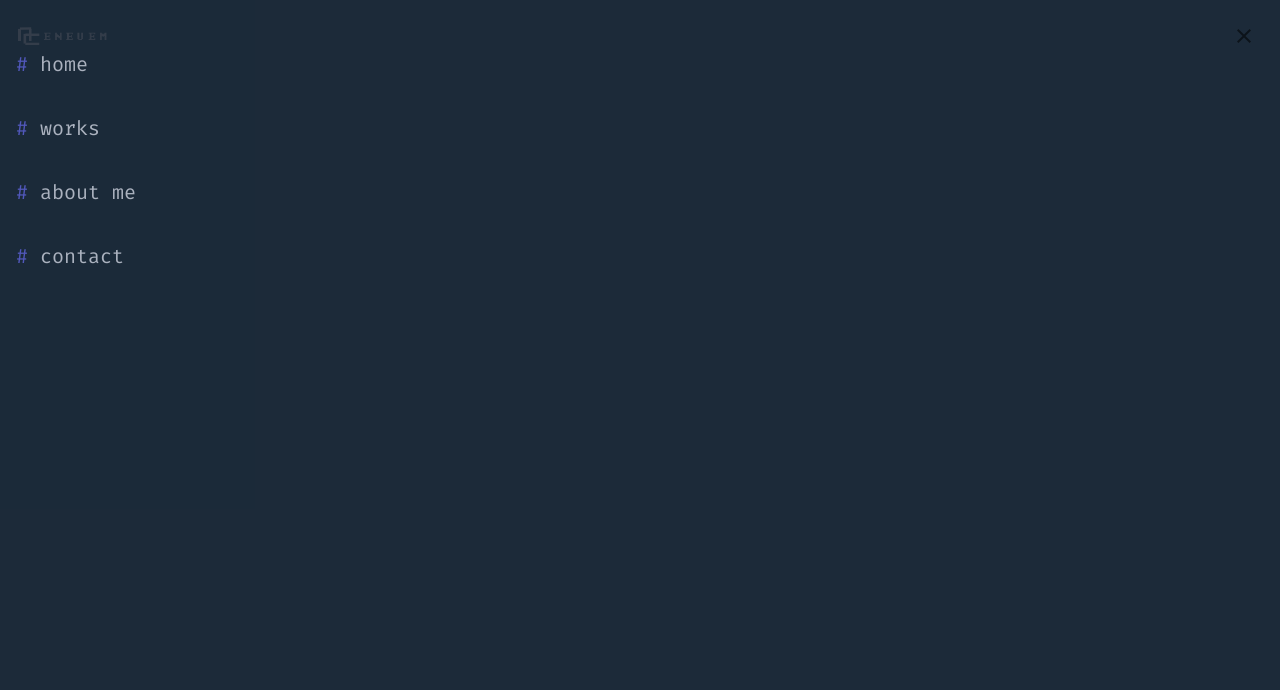
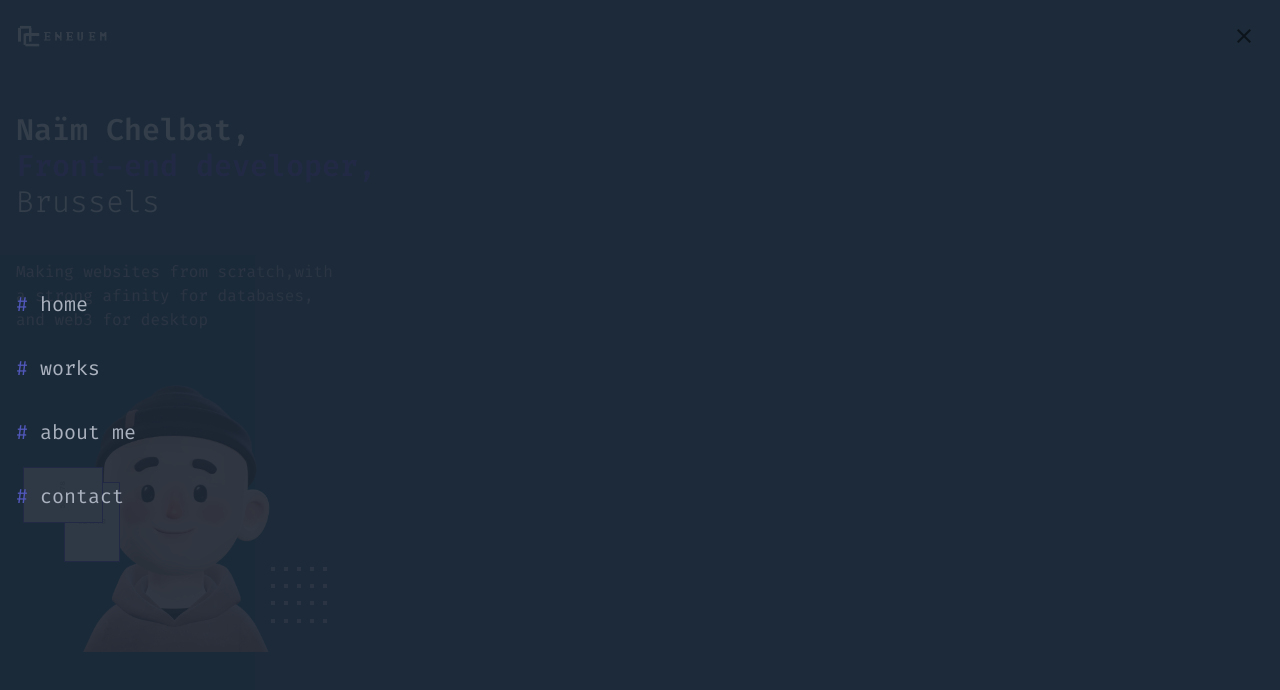
Before and after one commit to Eneuem/portfolio, a Next.js app: page / in a window 1280 px wide. Both pictures are taken after a click on the button 1244 px from the left and 36 px from the top of the page. Shown: the top 690 px of the page. Built offline with nearby package versions, Linux system fonts and the light colour scheme.

Commit message:
c'estbien

```diff
--- /dev/null
+++ b/app/components/DesktopHome.tsx
@@ -0,0 +1,53 @@
+'use client'
+
+import React from 'react';
+import Image from 'next/image';
+
+const DesktopHome: React.FC = () => {
+    return (
+        <div className="w-auto pt-10 pl-4 flex flex-col">
+            <span className="text-white text-3xl font-semibold font-['Fira Code']">Naïm Chelbat,</span>
+            <span className="text-indigo-700 text-3xl font-semibold font-['Fira Code']">Front-end developer,</span>
+            <span className="text-white text-3xl font-light font-['Fira Code']">Brussels</span>
+
+            <div className="w-80 text-gray-400 text-base font-normal pt-10">
+                Making websites from scratch,with a strong afinity for databases, and web3 for desktop
+            </div>
+
+            <div className="w-80 h-80 relative">
+                <div className="w-28 h-28 left-[6px] top-[125.60px] absolute">
+                    <img className="w-14 h-20 left-[42.18px] top-[24.10px] absolute border border-indigo-700" src="https://via.placeholder.com/52x78" />
+                    <img className="w-14 h-20 left-[1px] top-[65.27px] absolute origin-top-left -rotate-90 border border-indigo-700" src="https://via.placeholder.com/52x78" />
+                </div>
+                <Image src="/avatar.png" alt="Logo" width={326} height={326} />
+                <div className="w-14 h-14 left-[254.62px] top-[234.75px] absolute flex-col justify-between items-start inline-flex">
+                    <div className="self-stretch justify-between items-start inline-flex">
+                        {Array(5).fill(null).map((_, index) => (
+                            <div key={index} className="w-1 h-1 bg-gray-400" />
+                        ))}
+                    </div>
+                    <div className="self-stretch justify-between items-start inline-flex">
+                        {Array(5).fill(null).map((_, index) => (
+                            <div key={index} className="w-1 h-1 bg-gray-400" />
+                        ))}
+                    </div>
+                    <div className="self-stretch justify-between items-start inline-flex">
+                        {Array(5).fill(null).map((_, index) => (
+                            <div key={index} className="w-1 h-1 bg-gray-400" />
+                        ))}
+                    </div>
+                    <div className="self-stretch justify-between items-start inline-flex">
+                        {Array(5).fill(null).map((_, index) => (
+                            <div key={index} className="w-1 h-1 bg-gray-400" />
+                        ))}
+                    </div>
+                </div>
+            </div>
+        </div>
+
+
+
+    );
+};
+
+export default DesktopHome;
--- /dev/null
+++ b/app/components/MobileHome.tsx
@@ -0,0 +1,53 @@
+'use client'
+
+import React from 'react';
+import Image from 'next/image';
+
+const MobileHome: React.FC = () => {
+    return (
+        <div className="w-auto pt-10 pl-4 flex flex-col">
+            <span className="text-white text-3xl font-semibold font-['Fira Code']">Naïm Chelbat,</span>
+            <span className="text-indigo-700 text-3xl font-semibold font-['Fira Code']">Front-end developer,</span>
+            <span className="text-white text-3xl font-light font-['Fira Code']">Brussels</span>
+
+            <div className="w-80 text-gray-400 text-base font-normal pt-10">
+                Making websites from scratch,with a strong afinity for databases, and web3
+            </div>
+
+            <div className="w-80 h-80 relative">
+                <div className="w-28 h-28 left-[6px] top-[125.60px] absolute">
+                    <img className="w-14 h-20 left-[42.18px] top-[24.10px] absolute border border-indigo-700" src="https://via.placeholder.com/52x78" />
+                    <img className="w-14 h-20 left-[1px] top-[65.27px] absolute origin-top-left -rotate-90 border border-indigo-700" src="https://via.placeholder.com/52x78" />
+                </div>
+                <Image src="/avatar.png" alt="Logo" width={326} height={326} />
+                <div className="w-14 h-14 left-[254.62px] top-[234.75px] absolute flex-col justify-between items-start inline-flex">
+                    <div className="self-stretch justify-between items-start inline-flex">
+                        {Array(5).fill(null).map((_, index) => (
+                            <div key={index} className="w-1 h-1 bg-gray-400" />
+                        ))}
+                    </div>
+                    <div className="self-stretch justify-between items-start inline-flex">
+                        {Array(5).fill(null).map((_, index) => (
+                            <div key={index} className="w-1 h-1 bg-gray-400" />
+                        ))}
+                    </div>
+                    <div className="self-stretch justify-between items-start inline-flex">
+                        {Array(5).fill(null).map((_, index) => (
+                            <div key={index} className="w-1 h-1 bg-gray-400" />
+                        ))}
+                    </div>
+                    <div className="self-stretch justify-between items-start inline-flex">
+                        {Array(5).fill(null).map((_, index) => (
+                            <div key={index} className="w-1 h-1 bg-gray-400" />
+                        ))}
+                    </div>
+                </div>
+            </div>
+        </div>
+
+
+
+    );
+};
+
+export default MobileHome;
--- a/app/components/header.tsx
+++ b/app/components/header.tsx
@@ -1,6 +1,8 @@
 'use client'
 
 import React from 'react';
+import Image from 'next/image';
+import Link from 'next/link';
 import MenuIcon from '@mui/icons-material/Menu';
 import CloseIcon from '@mui/icons-material/Close';
 import IconButton from '@mui/material/IconButton';
@@ -10,14 +12,20 @@ const Header: React.FC = () => {
 
   return (
     <header className="bg-background p-4 flex justify-between items-center">
-      <img src="./eneuemlogowhite.png" alt="Logo" className="w-24 h-6" />
+      {/* Utilisation de Image de Next.js pour l'image optimisée */}
+      <Image src="/eneuemlogowhite.png" alt="Logo" width={96} height={24} />
       {menuOpen && (
         <aside className="fixed inset-0 bg-gray-800 bg-opacity-90 z-50 flex justify-end">
-          <div className="w-full h-full flex flex-col pl-4 pt-12 gap-y-8 justify-start items-start text-white">
-            <p className="text-secondary text-xl leading-8"><span className="text-primary">#</span> home</p>
-            <p className="text-secondary text-xl leading-8"><span className="text-primary">#</span> works</p>
-            <p className="text-secondary text-xl leading-8"><span className="text-primary">#</span> about me</p>
-            <p className="text-secondary text-xl leading-8"><span className="text-primary">#</span> contact</p>
+          <div className="w-full h-full flex flex-col pl-4 gap-y-8 justify-center text-white">
+            {/* Utilisation de Link de Next.js pour la navigation */}
+            <Link href="/" passHref className="text-secondary text-xl leading-8" onClick={() => window.location.reload()}><span className="text-primary">#</span> home
+            </Link>
+            <Link href="/works" passHref className="text-secondary text-xl leading-8"><span className="text-primary">#</span> works
+            </Link>
+            <Link href="/about-me" passHref className="text-secondary text-xl leading-8"><span className="text-primary">#</span> about me
+            </Link>
+            <Link href="/contact" passHref className="text-secondary text-xl leading-8"><span className="text-primary">#</span> contact
+            </Link>
           </div>
         </aside>
       )}
--- a/app/page.tsx
+++ b/app/page.tsx
@@ -1,10 +1,35 @@
-import React from 'react';
-import Header from './components/header'; // Assurez-vous que le chemin est correct
+'use client'
+
+import React, { useState, useEffect } from 'react';
+import Header from './components/header';
+import MobileHome from './components/MobileHome';
+import DesktopHome from './components/DesktopHome';
 
 const Home: React.FC = () => {
+  // Définir un état pour suivre si l'appareil est mobile
+  const [isMobile, setIsMobile] = useState(false);
+
+  // Utiliser useEffect pour ajouter un écouteur d'événement de redimensionnement
+  useEffect(() => {
+    // Fonction pour vérifier la largeur de l'écran et mettre à jour `isMobile`
+    const handleResize = () => {
+      setIsMobile(window.innerWidth <= 768);
+    };
+
+    // Vérifier immédiatement lors du montage du composant
+    handleResize();
+
+    // Ajouter l'écouteur d'événement de redimensionnement
+    window.addEventListener('resize', handleResize);
+
+    // Nettoyer l'écouteur d'événement lors du démontage du composant
+    return () => window.removeEventListener('resize', handleResize);
+  }, []); // Le tableau vide signifie que cet effet ne s'exécute qu'au montage et au démontage
+
   return (
     <>
       <Header />
+      {isMobile ? <MobileHome /> : <DesktopHome />}
     </>
   );
 };
```
Also changed, not shown: public/avatar.png (added), 1 other file (tests, documents, lock files or other folders).
